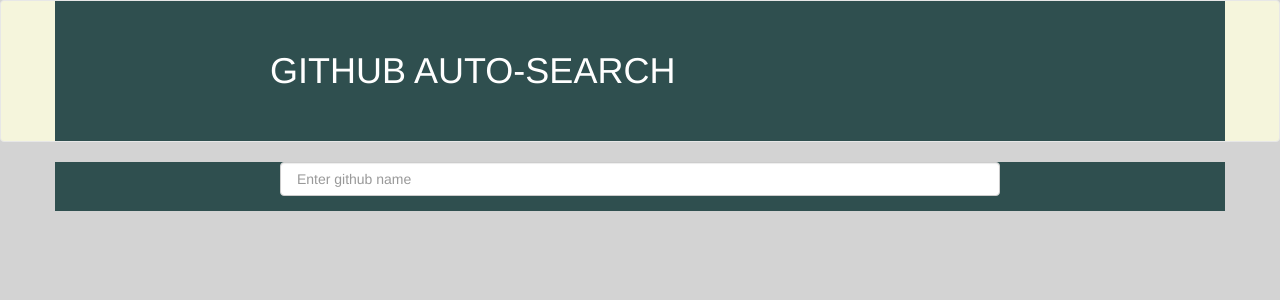
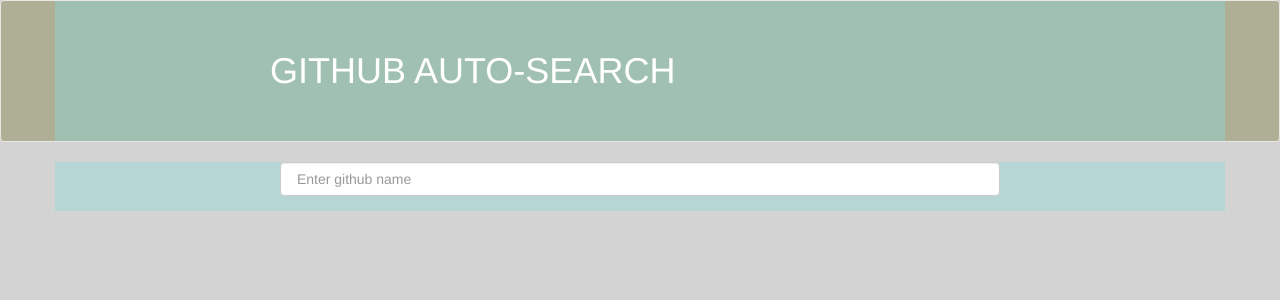
Before and after one commit to Oscar-CM/Git-searcher, an Angular app: page / in a window 1280 px wide. Shown: the top 300 px of the page. Built offline with nearby package versions, Linux system fonts and the light colour scheme.

Commit message:
added style to the app compoent

```diff
--- a/src/app/app.component.css
+++ b/src/app/app.component.css
@@ -1,17 +1,14 @@
-/* h1 {
-  color: darksalmon;
-  font-size: 40px;
-} */
+
 .container {
-  background-color: darkslategray;
+  background-color: rgba(137, 216, 216, 0.397);
 }
 #hell {
   margin: 50px;
   margin-left: 200px;
   margin-right: 400px;
-  /* margin-right: 20%; */
+
   color: white;
 }
 nav {
-  background-color: beige;
+  background-color: rgb(175, 175, 150);
 }
```
